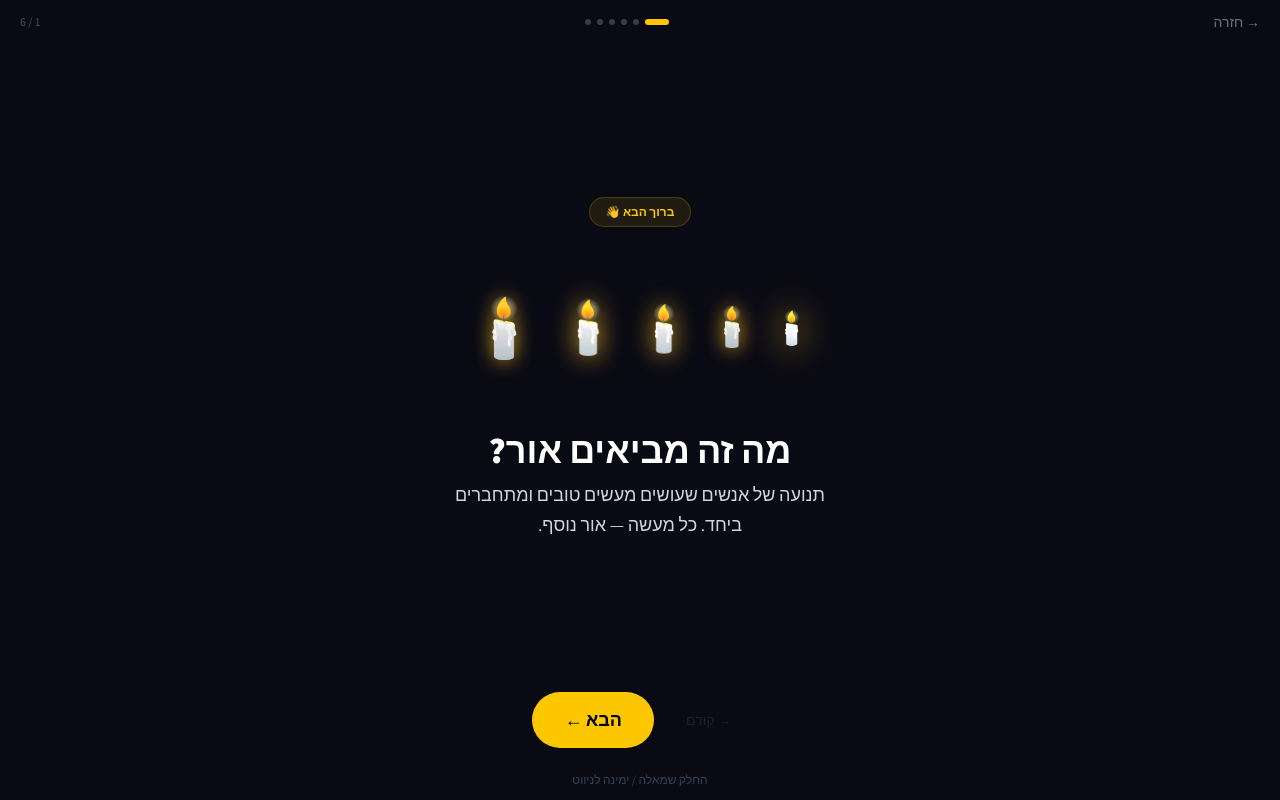
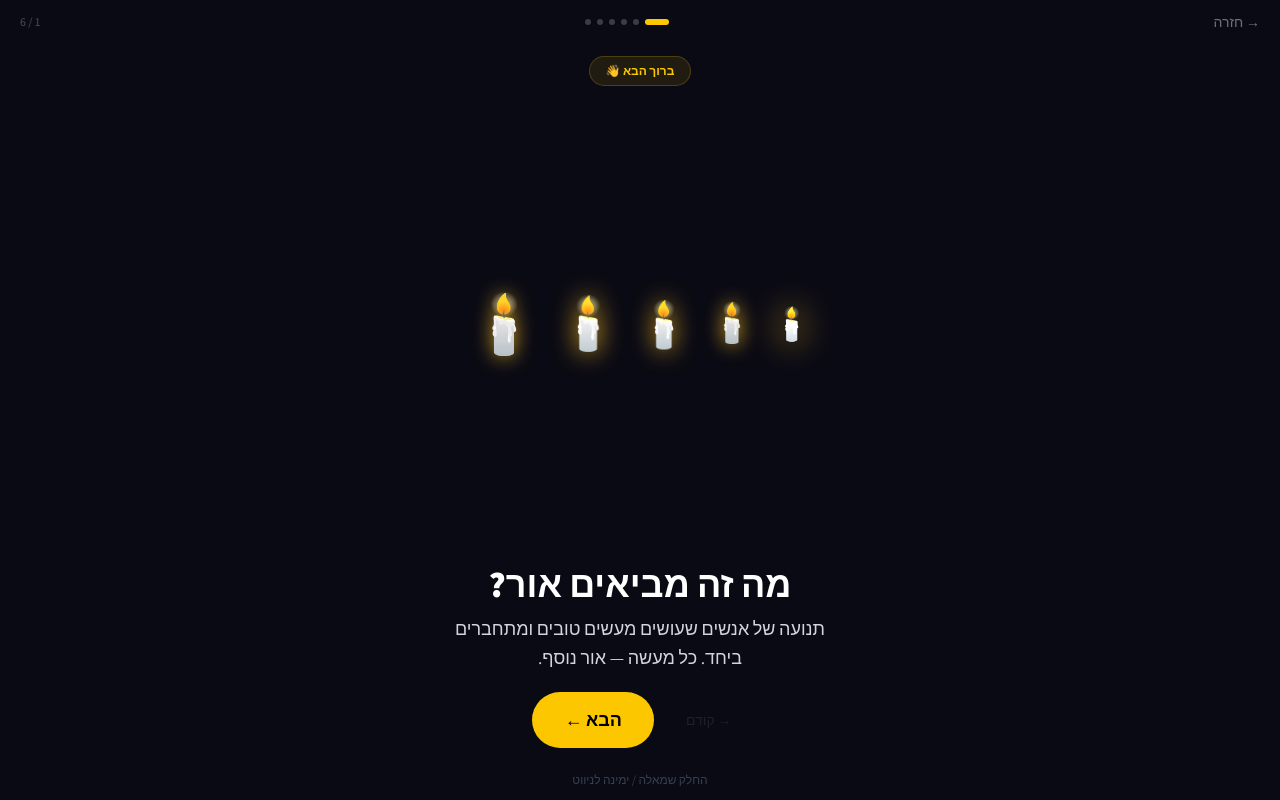
Before and after one commit to adam554433-cloud/mabim-or, a Next.js app: page /presentation in a window 1280 px wide. Built offline with nearby package versions, Linux system fonts and the light colour scheme.

Commit message:
fix: spread slide content across full height for better composition

```diff
--- a/src/app/presentation/page.tsx
+++ b/src/app/presentation/page.tsx
@@ -8,7 +8,7 @@ import Link from "next/link";
 
 function WelcomeVisual() {
   return (
-    <div className="flex items-center justify-center h-28 sm:h-44 gap-4 overflow-visible">
+    <div className="flex items-center justify-center w-full gap-4">
       {[0, 1, 2, 3, 4].map((i) => (
         <motion.span
           key={i}
@@ -39,8 +39,8 @@ function ChallengeVisual() {
   }, [challenges.length]);
 
   return (
-    <div className="flex items-center justify-center h-28 sm:h-44">
-      <div className="bg-[#1c1c33] border border-yellow-400/25 rounded-2xl px-5 py-3 w-full max-w-xs text-center">
+    <div className="flex items-center justify-center w-full">
+      <div className="bg-[#1c1c33] border border-yellow-400/25 rounded-2xl px-5 py-4 w-full max-w-xs text-center">
         <div className="text-xs text-yellow-400/60 font-semibold mb-2">✨ אתגר השבוע</div>
         <AnimatePresence mode="wait">
           <motion.div
@@ -74,7 +74,7 @@ function FilmVisual() {
   }, [steps.length]);
 
   return (
-    <div className="flex items-center justify-center h-28 sm:h-44 gap-3 sm:gap-6">
+    <div className="flex items-center justify-center w-full gap-3 sm:gap-6">
       {steps.map((s, i) => (
         <div key={i} className="flex flex-col items-center gap-2">
           <motion.div
@@ -110,7 +110,7 @@ function LightVisual() {
   }, []);
 
   return (
-    <div className="flex flex-col items-center gap-2 h-28 sm:h-44 justify-center">
+    <div className="flex flex-col items-center gap-3 w-full justify-center">
       <div className="grid gap-[3px]" style={{ gridTemplateColumns: `repeat(${SIZE}, 10px)` }}>
         {Array.from({ length: SIZE * SIZE }).map((_, i) => (
           <motion.div
@@ -145,7 +145,7 @@ function CommunityVisual() {
   }, [people.length]);
 
   return (
-    <div className="flex flex-col gap-2 h-28 sm:h-44 justify-center max-w-xs mx-auto w-full overflow-hidden">
+    <div className="flex flex-col gap-2 justify-center max-w-xs mx-auto w-full">
       <AnimatePresence>
         {people.slice(0, show).map((p, i) => (
           <motion.div
@@ -181,7 +181,7 @@ function JoinVisual() {
   }, []);
 
   return (
-    <div className="flex items-center justify-center h-28 sm:h-44">
+    <div className="flex items-center justify-center w-full">
       <div className="text-center">
         <motion.div
           animate={{ scale: [1, 1.04, 1] }}
@@ -290,7 +290,7 @@ export default function HowItWorksPage() {
       </div>
 
       {/* Slide */}
-      <div className="flex-1 min-h-0 flex flex-col items-center justify-center px-6 py-2 overflow-y-auto">
+      <div className="flex-1 min-h-0 flex flex-col px-6 overflow-hidden">
         <AnimatePresence mode="wait">
           <motion.div
             key={cur}
@@ -298,20 +298,29 @@ export default function HowItWorksPage() {
             animate={{ opacity: 1, y: 0 }}
             exit={{ opacity: 0, y: -24 }}
             transition={{ duration: 0.4 }}
-            className="max-w-md w-full text-center"
+            className="max-w-md w-full mx-auto flex flex-col h-full py-3"
           >
-            <div className="inline-block bg-yellow-400/10 text-yellow-400 text-xs font-bold px-4 py-1.5 rounded-full mb-3 border border-yellow-400/20">
+            {/* Badge — top */}
+            <div className="flex justify-center">
+              <div className="inline-block bg-yellow-400/10 text-yellow-400 text-xs font-bold px-4 py-1.5 rounded-full border border-yellow-400/20">
                 {slide.badge}
               </div>
+            </div>
 
+            {/* Visual — middle, grows to fill */}
+            <div className="flex-1 flex items-center justify-center min-h-0 py-4">
               {slide.visual}
+            </div>
 
-            <h2 className="text-xl sm:text-4xl font-extrabold mt-3 mb-2 leading-tight">
+            {/* Text — bottom */}
+            <div className="text-center pb-2">
+              <h2 className="text-xl sm:text-4xl font-extrabold leading-tight mb-2">
                 {slide.title}
               </h2>
               <p className="text-gray-300 text-sm sm:text-lg leading-relaxed max-w-sm mx-auto">
                 {slide.body}
               </p>
+            </div>
           </motion.div>
         </AnimatePresence>
       </div>
```
Lines whose indentation alone changed are shown as unchanged.
